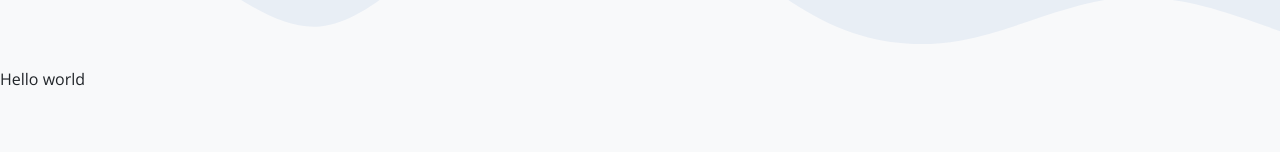
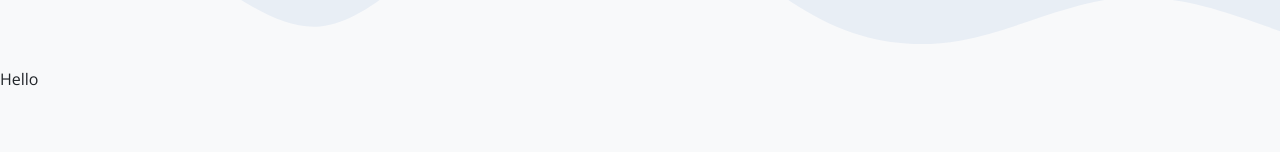
Before and after one commit to mrLuisFer/portfolio, a React (Create React App) app: page /about-me in a window 1280 px wide. Shown: the part 148-300 px from the top of the page. Built offline with nearby package versions, Linux system fonts and the light colour scheme.

Commit message:
Fixing some bugs, and adding custom time in the loader

```diff
--- a/src/components/NavBar.tsx
+++ b/src/components/NavBar.tsx
@@ -5,7 +5,8 @@ import { Link } from "react-router-dom"
 import doubleArrowRight from "../assets/double-arrow-right.svg"
 
 export default function NavBar(): JSX.Element {
-  const [showIcons, setShowIcons] = useState(false)
+  // State that handles the icons to be seen
+  const [showIcons, setShowIcons] = useState<Boolean>(false)
 
   const handleShowIcons = (): void => {
     setShowIcons(!showIcons)
--- a/src/hooks/useFetch.ts
+++ b/src/hooks/useFetch.ts
@@ -4,20 +4,23 @@ export const useFetch = (url: string) => {
   const cache: React.MutableRefObject<any> = useRef({})
 
   const [status, setStatus] = useState("fetching")
-  const [data, setData] = useState([])
+  const [data, setData] = useState<Array<Object>>([])
 
   useEffect(() => {
     if (!url) return
+
+    // Fetching the data
     const fetchData = async () => {
       setStatus("fetching")
 
+      // Check if the data was in the cache
       if (cache.current[url]) {
-        const data = cache.current[url]
+        const data: Array<Object> = cache.current[url]
         setData(data)
         setStatus("fetched")
       } else {
-        const response = await fetch(url)
-        const data = await response.json()
+        const response: Response = await fetch(url)
+        const data: Array<Object> = await response.json()
         cache.current[url] = data // set response in cache;
         setData(data)
         setStatus("fetched")
--- a/src/hooks/useLoader.ts
+++ b/src/hooks/useLoader.ts
@@ -1,6 +1,6 @@
 import { useState, useEffect } from "react"
 
-export function useLoader(): Boolean {
+export function useLoader(seconds: number = 700): Boolean {
   const [loader, setLoader] = useState<Boolean>(true)
 
   // A set timeout for put the loader
@@ -8,9 +8,9 @@ export function useLoader(): Boolean {
     const timer = setTimeout(() => {
       // Remove the loader
       setLoader(false)
-    }, 700)
+    }, seconds)
     return () => clearTimeout(timer)
-  }, [])
+  }, [seconds])
 
   return loader
 }
--- a/src/views/AboutMe.tsx
+++ b/src/views/AboutMe.tsx
@@ -1,9 +1,19 @@
 import React from "react"
+// Hooks
+import { useLoader } from "../hooks/useLoader"
 
-export default function AboutMe() {
+export default function AboutMe(): JSX.Element {
+  const loader: Boolean = useLoader(500)
+
   return (
-    <div>
-      <p>Hello world</p>
-    </div>
+    <>
+      {loader ? (
+        <div className="loader">Loading...</div>
+      ) : (
+        <div className="AboutMe">
+          <p>Hello</p>
+        </div>
+      )}
+    </>
   )
 }
--- a/src/views/HomePage.tsx
+++ b/src/views/HomePage.tsx
@@ -8,7 +8,7 @@ import ListWorksSkills from "../components/ListWorksSkills"
 import { useLoader } from "../hooks/useLoader"
 
 function HomePage(): JSX.Element {
-  const loader: Boolean = useLoader()
+  const loader: Boolean = useLoader(500)
 
   return (
     <>
```
Also changed, not shown: 1 other file (tests, documents, lock files or other folders).
